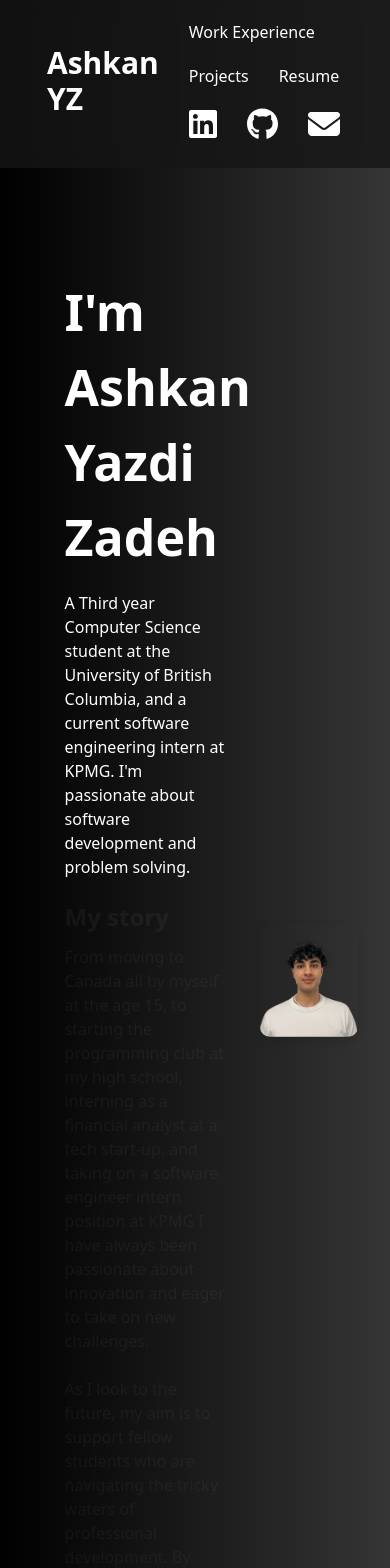
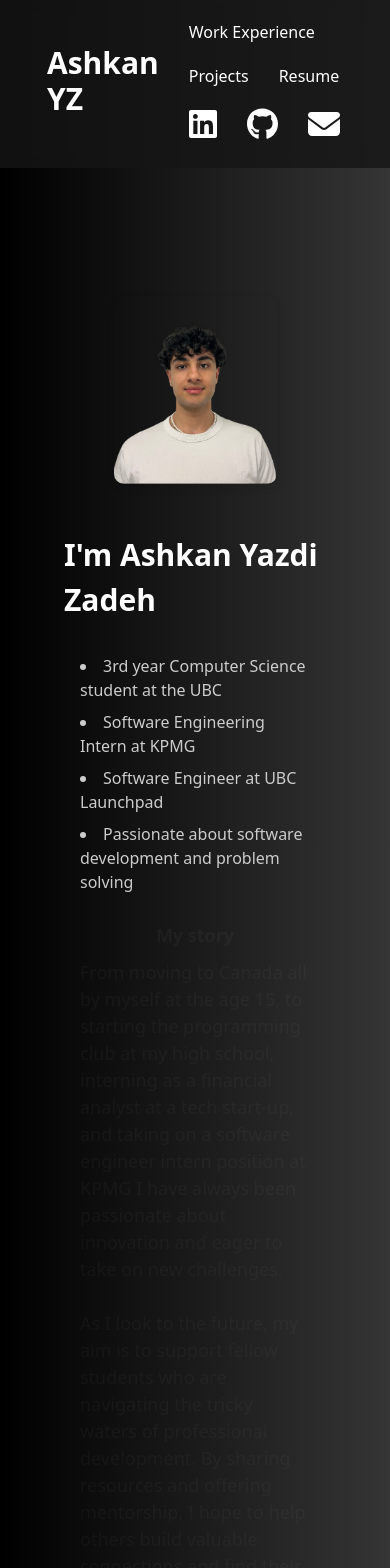
Before and after one commit to Ashoolak/my-portfolio, a Next.js app: page / in a window 390 px wide. Shown: the top 1568 px of the page. Built offline with nearby package versions, Linux system fonts and the light colour scheme.

Commit message:
Fixed styling for mobile for the main

```diff
--- a/src/pages/index.js
+++ b/src/pages/index.js
@@ -47,12 +47,14 @@ export default function Home() {
           <div className={aboutStyles.mainContainer}>
             <div className={aboutStyles.textContent}>
               <span className={`typed ${aboutStyles.typing}`} />
-              <p className={`${aboutStyles.shortAbout} ${aboutStyles.hidden}`}>
-                A Third year Computer Science student at the University of
-                British Columbia, and a current software engineering intern at
-                KPMG. I'm passionate about software development and problem
-                solving.
-              </p>
+              <ul className={`${aboutStyles.shortAbout} ${aboutStyles.hidden}`}>
+                <li>3rd year Computer Science student at the UBC</li>
+                <li>Software Engineering Intern at KPMG</li>
+                <li>Software Engineer at UBC Launchpad</li>
+                <li>
+                  Passionate about software development and problem solving
+                </li>
+              </ul>
               <h2
                 className={`${aboutStyles.subheader} ${aboutStyles.hidden} ${aboutStyles.myStory}`}
               >
--- a/src/styles/Home.module.css
+++ b/src/styles/Home.module.css
@@ -4,7 +4,7 @@
   justify-content: center;
   min-height: calc(100vh - var(--header-height));
   padding: 2rem;
-  gap: 2rem; /* Space between text and image */
+  gap: 2rem;
 }
 
 .profileImageContainer {
@@ -51,6 +51,16 @@
   opacity: 0; /* Initially hidden */
   transition: opacity 2s ease-in-out;
   transition-delay: 0.5s; /* Will appear after subheader */
+  list-style: inside;
+  padding-left: 1rem;
+  text-align: left;
+}
+
+.shortAbout li {
+  margin-bottom: 0.5rem;
+  font-size: 1rem;
+  line-height: 1.5;
+  color: #ccc;
 }
 
 .myStory {
@@ -67,3 +77,44 @@
   transition-delay: 0.5s; /* Will appear after 'myStory' */
   margin-top: 10px;
 }
+
+/* Add media query for mobile screens */
+@media (max-width: 768px) {
+  .mainContainer {
+    flex-direction: column; /* Stack children vertically */
+  }
+
+  .profileImageContainer {
+    order: 1;
+    max-width: 100%; /* Allow image container to take full width */
+    align-items: center; /* Center the image container */
+    margin-top: 6rem;
+  }
+
+  .profileImage {
+    max-width: 50%; /* Reduce the size of the image */
+  }
+
+  .textContent {
+    order: 2;
+    align-items: center; /* Center the text content */
+    max-width: 100%; /* Allow text container to take full width */
+    margin-left: 0; /* Remove margin-left */
+    margin-top: 1rem; /* Add a little margin-top for spacing */
+    padding: 0 2rem; /* Increase side padding for better readability */
+  }
+
+  .typing {
+    font-size: 30px; /* Reduce the size of the typed text */
+    margin-bottom: 2rem;
+  }
+
+  .shortAbout,
+  .subheader,
+  .myStory,
+  .myStoryText {
+    font-size: 1.125rem; /* Slightly larger font size for better readability */
+    padding: 0 1rem; /* Consistent padding with .textContent */
+    color: #ccc; /* Adjust text color if necessary */
+  }
+}
```
